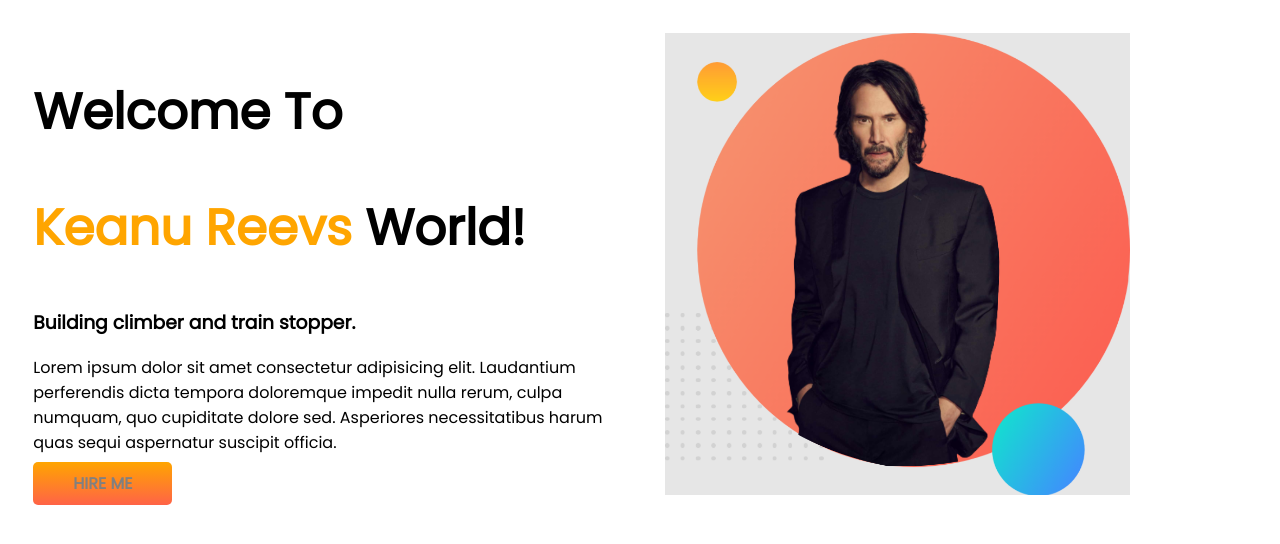
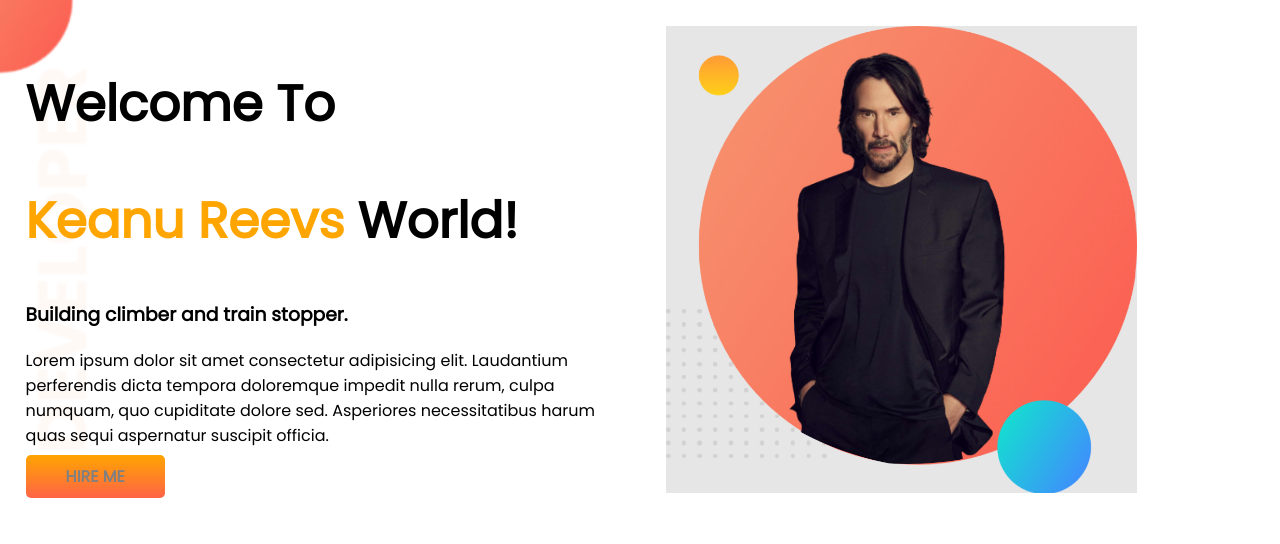
Before and after one commit to mmkabir-116/my-portfolio, a plain HTML site: page index.html in a window 1280 px wide. Drawn offline with Linux system fonts and the light colour scheme.

Commit message:
top-banner almost done

```diff
--- a/index.html
+++ b/index.html
@@ -11,7 +11,7 @@
     <link rel="stylesheet" href="style.css">
 </head>
 <body>
-    <section>
+    <section class="top-banner">
         <div class="half-width">
             <h1>Welcome To</h1>
             <h1> <span class="orange-text">Keanu Reevs</span>  World!</h1>
--- a/style.css
+++ b/style.css
@@ -1,5 +1,7 @@
 body{
     font-family: 'Poppins', sans-serif;
+    margin: 0;
+    padding: 0;
 }
 h1{
     font-size: 50px;
@@ -25,3 +27,7 @@ section{
     padding:10px 40px;
     border-radius: 5px;
 }
+.top-banner{
+    background-image: url(img/top-banner.png);
+    background-repeat: no-repeat;
+}
```
Also changed, not shown: img/top-banner.png (renamed from img/Screenshot 2022-01-11 005625.png).
